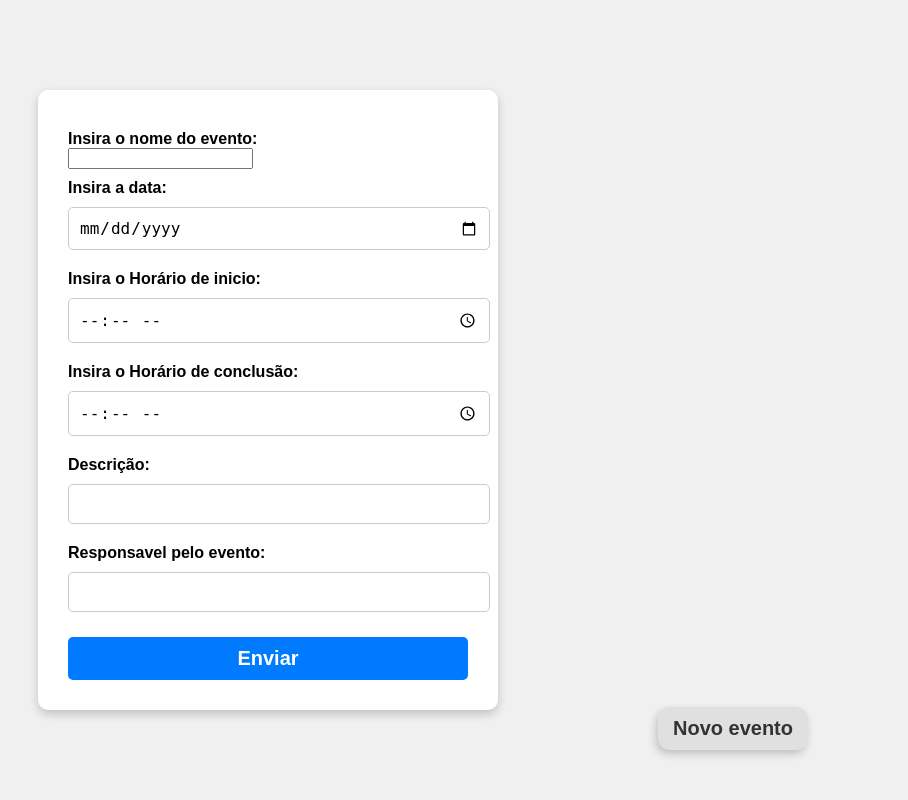
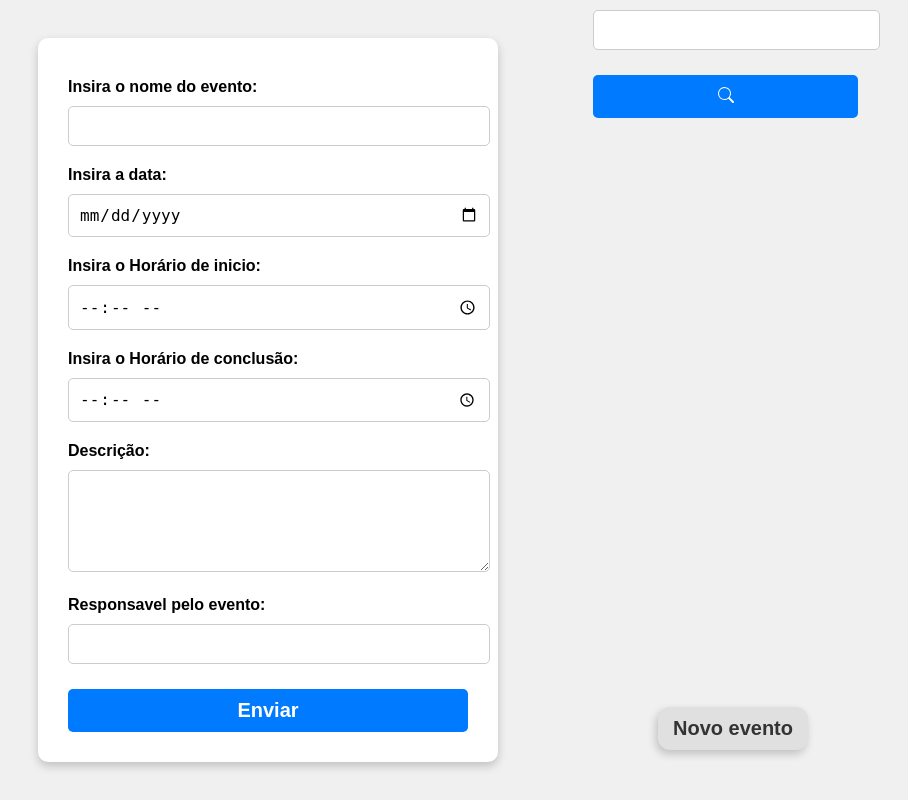
Before and after one commit to raonych/AppWeb, a PHP site: page /?pagina=new in a window 1280 px wide. Shown: the whole page, without its empty margins (372-1280 px from the left). Run offline with PHP 8.4, Linux system fonts and the light colour scheme.

Commit message:
Estilização e sistema de busca

```diff
--- /dev/null
+++ b/includes/searchBar.php
@@ -0,0 +1,11 @@
+<?php
+echo '<div class="searchBar">';
+echo '<form action="controller/eventSearch.php" method="post">';
+echo '<input name="search" type="text"/>';
+echo '<button type="submit">';
+echo '<svg xmlns="http://www.w3.org/2000/svg" width="16" height="16" fill="currentColor" class="bi bi-search" viewBox="0 0 16 16">';
+echo '<path d="M11.742 10.344a6.5 6.5 0 1 0-1.397 1.398h-.001q.044.06.098.115l3.85 3.85a1 1 0 0 0 1.415-1.414l-3.85-3.85a1 1 0 0 0-.115-.1zM12 6.5a5.5 5.5 0 1 1-11 0 5.5 5.5 0 0 1 11 0"/>';
+echo'</svg>';
+echo '</button>';
+echo '</form>';
+echo '</div>';
--- a/includes/updateEvent.php
+++ b/includes/updateEvent.php
@@ -21,7 +21,7 @@ echo '<label for="eventEnd">Horário de Conclusão:</label>';
 echo '<input type="time" name="eventEnd" value="',$event['eventEnd'] ,'">';
 
 echo '<label for="eventDesc">Descrição:</label>';
-echo '<input type="text" name="eventDesc" value="',$event['eventDesc'] ,'">';
+echo '<textarea class="input-desc" type="text" name="eventDesc"','">',$event['eventDesc'],'</textarea>';
 
 echo '<label for="eventRes">Responsável pelo Evento:</label>';
 echo '<input type="text" name="eventRes" value="',$event['eventRes'] ,'">';
--- a/index.php
+++ b/index.php
@@ -14,9 +14,12 @@
     <title>Planner</title>
   <link rel="stylesheet" href="static/css/main.css">
 </head>
+<?php include 'includes/searchBar.php'; ?>
 <a class="event-new" href="?pagina=new">Novo evento</a>
+
 <body>
 <?php
+
     switch ($pagina) {
         case 'update': include 'includes/updateEvent.php'; break;
         case 'new': include 'view/eventForm.html'; break;
@@ -24,6 +27,8 @@
 
 
     }
+
+    if(isset($searchResponse)){echo $searchResponse;};
 ?>
 </div>
 <script src="static/js/main.js"></script>
--- a/static/css/main.css
+++ b/static/css/main.css
@@ -25,7 +25,8 @@ label {
 
 input[type="text"],
 input[type="date"],
-input[type="time"] {
+input[type="time"],
+.input-desc{
     width: 100%;
     padding: 10px;
     margin: 10px 0;
@@ -33,7 +34,9 @@ input[type="time"] {
     border-radius: 5px;
     font-size: 16px;
 }
-
+.input-desc{
+    height: 80px;
+}
 button[type="submit"] {
     width: 100%;
     padding: 10px;
@@ -166,3 +169,9 @@ button.closeWindow:hover {
     padding: 5px;
 
 }
+
+.searchBar{
+    position: absolute;
+    top: 0;
+    right: 50px;
+}
--- a/view/eventForm.html
+++ b/view/eventForm.html
@@ -1,6 +1,6 @@
 <form class="contentInput" action="controller/eventNew.php" method="post">
     <label for="eventName">Insira o nome do evento:</label>
-    <input name="eventName" required>
+    <input type="text" name="eventName" required>
     <label for="eventDate">Insira a data:</label>
     <input type="date" name="eventDate" required>
     <label for="eventInit">Insira o Horário de inicio:</label>
@@ -8,7 +8,7 @@
     <label for="eventEnd">Insira o Horário de conclusão:</label>
     <input type="time" name="eventEnd"/>
     <label for="eventDesc">Descrição:</label>
-    <input type="text" name="eventDesc"/>
+    <textarea class="input-desc" type="text" name="eventDesc"></textarea>
     <label for="eventRes">Responsavel pelo evento:</label>
     <input type="text" name="eventRes"/>
     <button type="submit">Enviar</button>
```
Also changed, not shown: controller/eventSearch.php (added, +28 -0 lines), static/js/main.js (+22 -0 lines).
